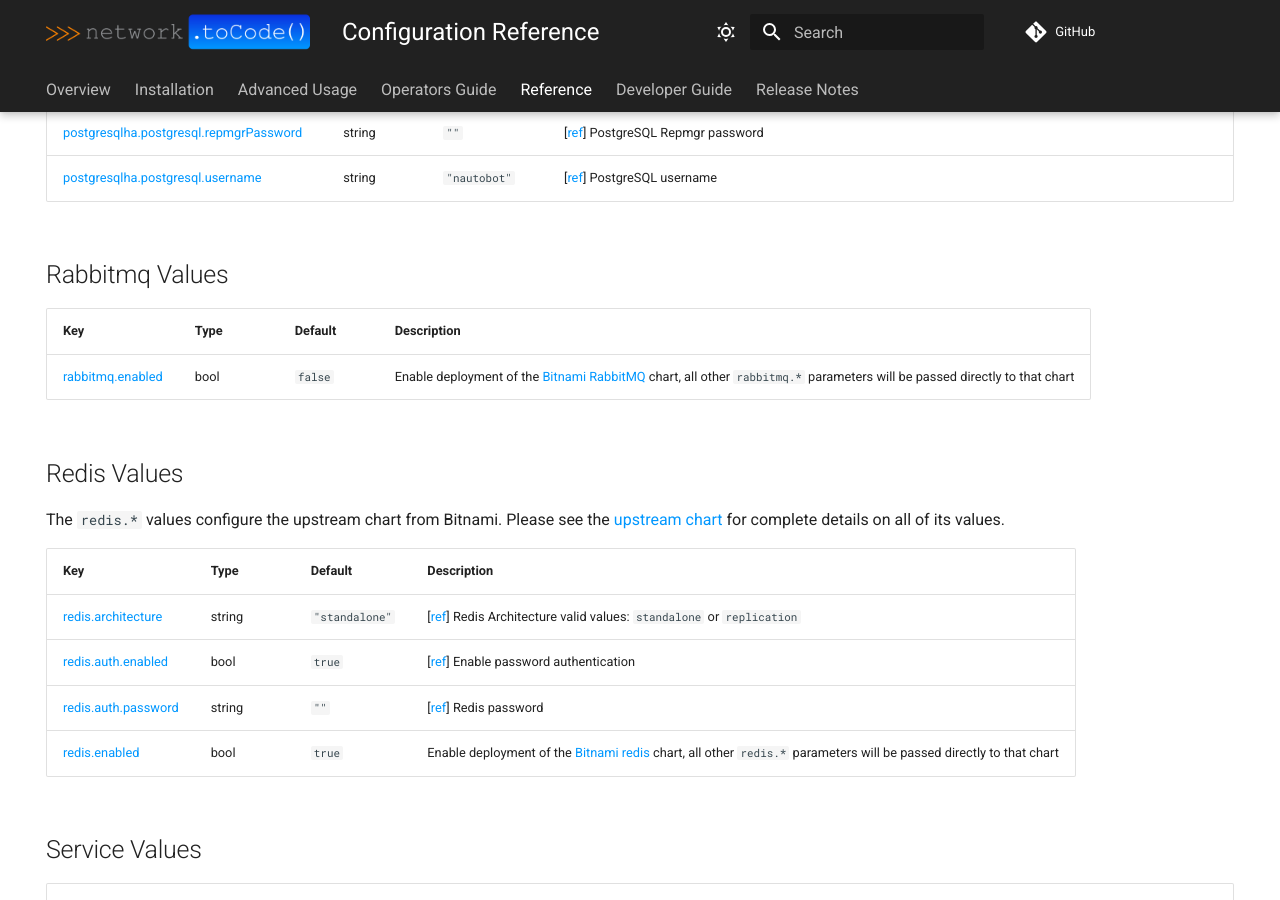
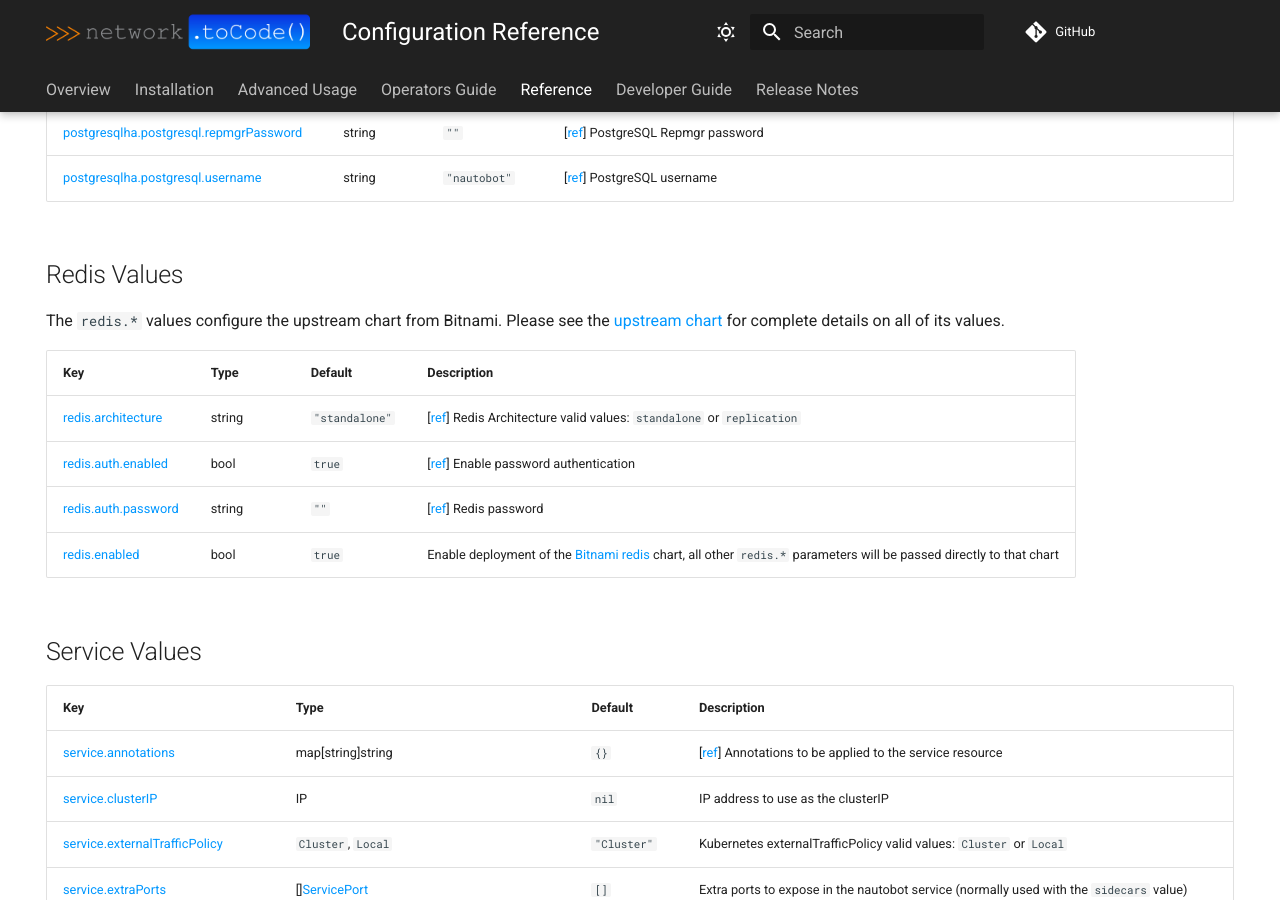
Before and after one commit to nautobot/helm-charts, an MkDocs documentation site: the page built from docs/configuration/reference.md, in a window 1280 px wide and 900 px high, scrolled down 14240 px. Built offline with MkDocs 1.6.1 and Material for MkDocs 9.7.7, drawn with Linux system fonts in a browser that asks for light colours; comment, search, counter and statistics services are not loaded.

Commit message:
chore: update docs

```diff
--- a/docs/configuration/reference.md
+++ b/docs/configuration/reference.md
@@ -72,7 +72,7 @@ hide:
 
 | Key | Type | Default | Description |
 |-----|------|---------|-------------|
-| <a name="extraObjects">[extraObjects](https://github.com/nautobot/helm-charts/blob/main/charts/nautobot/values.yaml#L1273)</a> | list | `[]` | Deploy additional Kubernetes manifests |
+| <a name="extraObjects">[extraObjects](https://github.com/nautobot/helm-charts/blob/main/charts/nautobot/values.yaml#L1258)</a> | list | `[]` | Deploy additional Kubernetes manifests |
 
 ## Ingress Values
 
@@ -313,12 +313,6 @@ The `postgresqlha.*` values configure the upstream chart from Bitnami.  Please s
 | <a name="postgresqlha.postgresql.repmgrPassword">[postgresqlha.postgresql.repmgrPassword](https://github.com/nautobot/helm-charts/blob/main/charts/nautobot/values.yaml#L1202)</a> | string | `""` | [[ref](https://github.com/bitnami/charts/tree/master/bitnami/postgresql-ha#postgresql-with-repmgr-parameters)] PostgreSQL Repmgr password |
 | <a name="postgresqlha.postgresql.username">[postgresqlha.postgresql.username](https://github.com/nautobot/helm-charts/blob/main/charts/nautobot/values.yaml#L1204)</a> | string | `"nautobot"` | [[ref](https://github.com/bitnami/charts/tree/master/bitnami/postgresql-ha#postgresql-with-repmgr-parameters)] PostgreSQL username |
 
-## Rabbitmq Values
-
-| Key | Type | Default | Description |
-|-----|------|---------|-------------|
-| <a name="rabbitmq.enabled">[rabbitmq.enabled](https://github.com/nautobot/helm-charts/blob/main/charts/nautobot/values.yaml#L1267)</a> | bool | `false` | Enable deployment of the [Bitnami RabbitMQ](https://github.com/bitnami/charts/tree/main/bitnami/rabbitmq) chart, all other `rabbitmq.*` parameters will be passed directly to that chart |
-
 ## Redis Values
 
 The `redis.*` values configure the upstream chart from Bitnami.  Please see the [upstream chart](https://github.com/bitnami/charts/tree/main/bitnami/redis) for complete details on all of its values.
```
Also changed, not shown: docs/advanced-features/rabbitmq.md (+2 -2 lines).
